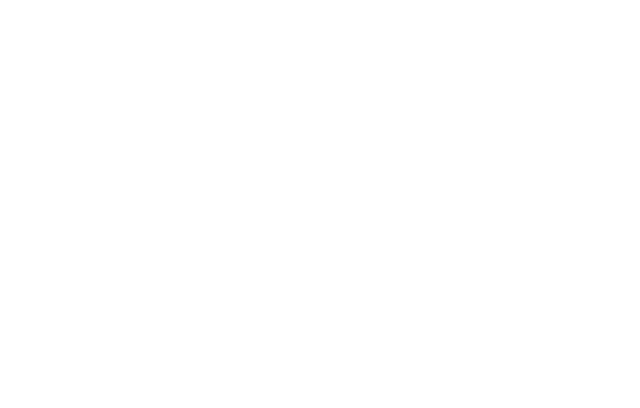
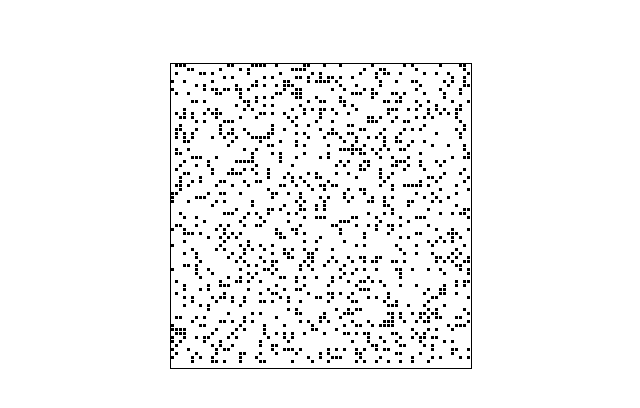
Before and after one commit to Mibarfu/202209-w2ch5-miguel-barquilla, a website: page public/index.html in a window 1280 px wide. Shown: the whole page, without its empty margins (319-959 px from the left). Drawn offline with nearby package versions, Linux system fonts and the light colour scheme; files that its build step writes are made by us from their sources.

Commit message:
Implement the BuilderGrid Class and initial styles are given

```diff
--- a/public/index.html
+++ b/public/index.html
@@ -6,6 +6,7 @@
   <meta http-equiv="X-UA-Compatible" content="IE=edge">
   <meta name="viewport" content="width=device-width, initial-scale=1.0">
   <link rel="shortcut icon" href="images/favicon.png" type="image/x-icon">
+  <link rel="stylesheet" href="css/style.css">
   <script type="module" src="src/main.js"></script>
 
   <title>Game of life</title>
@@ -13,7 +14,9 @@
 </head>
 
 <body>
-
+  <main class="grid">
+    <canvas class="grid-canvas"></canvas>
+  </main>
 </body>
 
 </html>
--- /dev/null
+++ b/public/src/BuiderGrid/BuilderGrid.js
@@ -0,0 +1,40 @@
+class BuilderGrid {
+  width;
+  heigth;
+  rows;
+  size;
+  columns;
+  element;
+  array;
+
+  constructor(rows, columns, size, element, array) {
+    this.rows = rows;
+    this.columns = columns;
+    this.width = columns * this.size;
+    this.heigth = rows * this.size;
+    this.element = element;
+    this.array = array;
+    this.size = size;
+  }
+
+  buildGrid() {
+    const contextGrid = this.element.getContext("2d");
+
+    this.element.width = this.columns * this.size;
+    this.element.height = this.rows * this.size;
+
+    for (let row = 0; row < this.rows; row++) {
+      for (let column = 0; column < this.columns; column++) {
+        contextGrid.fillStyle = this.array[row][column] ? "black" : "white";
+        contextGrid.fillRect(
+          row * (this.size + 1),
+          column * (this.size + 1),
+          this.size,
+          this.size
+        );
+      }
+    }
+  }
+}
+
+export default BuilderGrid;
--- a/public/src/main.js
+++ b/public/src/main.js
@@ -1,8 +1,21 @@
 import WordMaker from "./WordMaker/WordMaker.js";
+import BuilderGrid from "./BuiderGrid/BuilderGrid.js";
 
 const rows = 100;
 const columns = 100;
+const sizCell = 3;
 
+const gridElement = document.querySelector(".grid-canvas");
 const word = new WordMaker(rows, columns);
 
-console.log(word);
+word.randonLife();
+
+const grid = new BuilderGrid(
+  rows,
+  columns,
+  sizCell,
+  gridElement,
+  word.matrixWord
+);
+
+grid.buildGrid();
--- /dev/null
+++ b/src/sass/components/_grid.scss
@@ -0,0 +1,5 @@
+.grid {
+  border: 1px solid black;
+  width: fit-content;
+  margin: 5% auto;
+}
--- /dev/null
+++ b/src/sass/style.scss
@@ -0,0 +1 @@
+@use "components/grid.scss";
```
